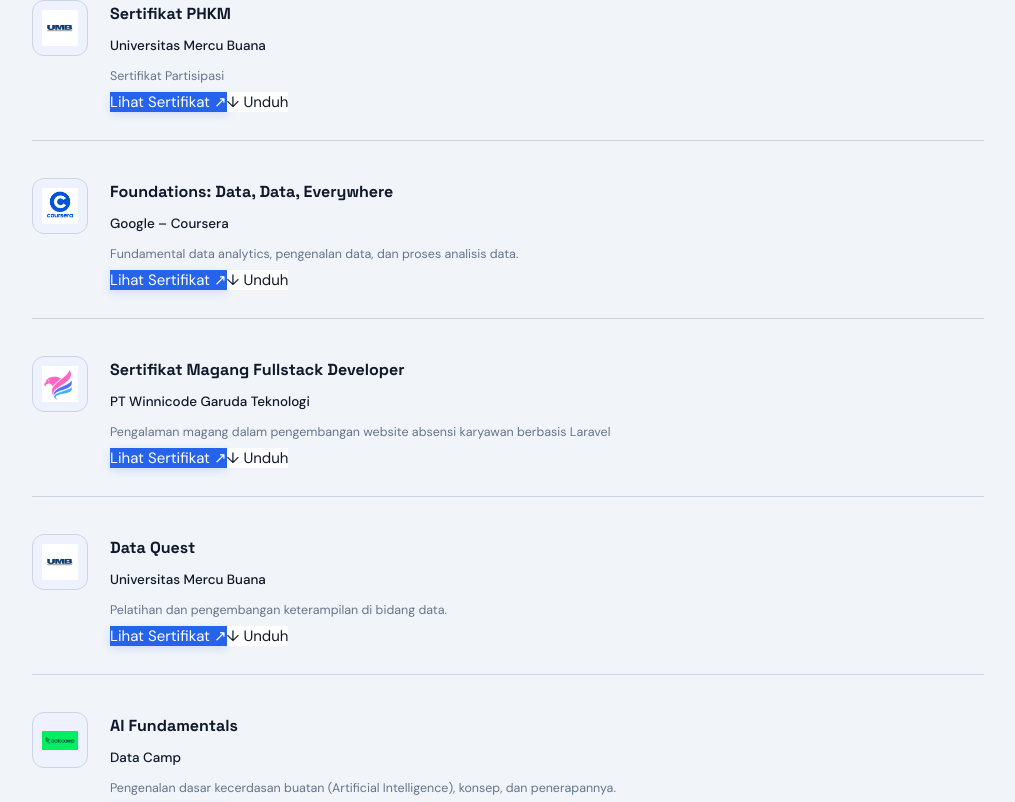
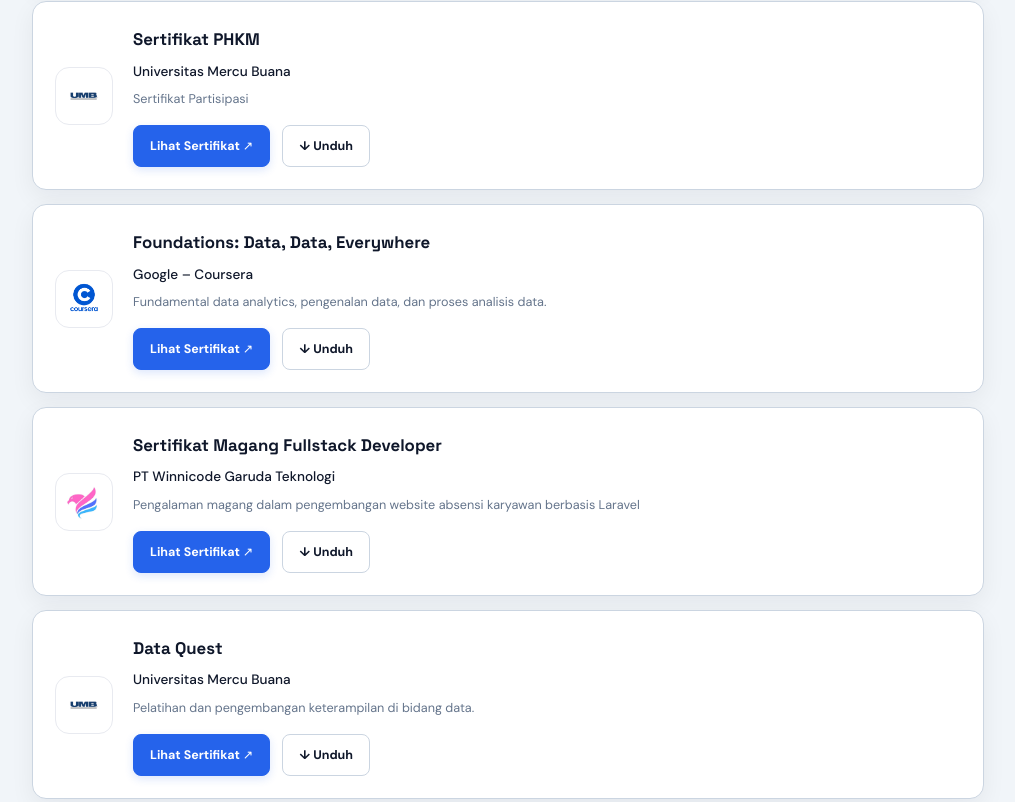
Before and after one commit to Yudhawibisana/yudha-portfolio, a React (Vite) app: page /about in a window 1280 px wide. Shown: the part 4581-5383 px from the top of the page, without its empty margins (132-1147 px from the left). Built offline with nearby package versions, Linux system fonts and the light colour scheme.

Commit message:
style: restore original certificate card styling, button padding and action spacing

```diff
--- a/src/App.css
+++ b/src/App.css
@@ -862,41 +862,48 @@ section[id] {
 .certificate-list {
   display: grid;
   grid-template-columns: 1fr;
-  gap: 13px;
+  gap: 14px;
 }
 
 .certificate-card {
-  display: grid;
-  grid-template-columns: 56px minmax(0, 1fr);
-  gap: 22px;
-  padding: 24px 0;
-  border-bottom: 1px solid var(--line);
-  background: transparent;
-  transition: gap 0.3s ease;
-}
-
-.certificate-card:last-child {
-  border-bottom: none;
+  display: flex;
+  align-items: center;
+  gap: 20px;
+  padding: 22px;
+  border: 1px solid var(--line);
+  border-radius: 14px;
+  background: var(--surface);
+  box-shadow: var(--shadow-sm);
+  transition:
+    transform 0.25s ease,
+    border-color 0.25s ease,
+    box-shadow 0.25s ease;
 }
 
 .certificate-card:hover {
-  gap: 28px;
+  transform: translateY(-3px);
+  border-color: #c4ccf8;
+  box-shadow: var(--shadow-md);
 }
 
 .certificate-icon {
-  width: 56px;
-  height: 56px;
-  min-width: 56px;
-  display: grid;
-  place-items: center;
-  background: var(--accent-soft);
-  border: 1px solid var(--line);
-  border-radius: 12px;
+  width: 58px;
+  height: 58px;
+  min-width: 58px;
+  display: flex;
+  align-items: center;
+  justify-content: center;
+  background: #ffffff;
+  border: 1px solid #e8eaf0;
+  border-radius: 14px;
+  overflow: hidden;
+  flex-shrink: 0;
 }
 
 .certificate-icon img {
-  width: 36px;
-  height: 36px;
+  width: 100%;
+  height: 100%;
+  padding: 9px;
   object-fit: contain;
   display: block;
 }
@@ -909,24 +916,51 @@ section[id] {
 .certificate-content h3 {
   margin: 0 0 5px 0;
   font-family: var(--heading);
-  font-size: 1rem;
-  font-weight: 800;
+  font-size: 1.05rem;
+  font-weight: 700;
   color: var(--ink);
 }
 
 .certificate-content p {
   margin: 0 0 4px 0;
   color: var(--ink);
-  font-size: 0.84rem;
+  font-size: 0.85rem;
   font-weight: 500;
 }
 
 .certificate-content > span {
+  display: block;
   color: var(--muted);
+  font-size: 0.79rem;
+}
+
+.certificate-actions {
+  display: flex;
+  align-items: center;
+  flex-wrap: wrap;
+  gap: 12px;
+  margin-top: 14px;
+}
+
+.certificate-button,
+.certificate-download {
+  display: inline-flex;
+  align-items: center;
+  justify-content: center;
+  padding: 9px 16px;
+  border: 1px solid transparent;
+  border-radius: 8px;
   font-size: 0.78rem;
-}
-
-
+  font-weight: 700;
+  text-decoration: none;
+  cursor: pointer;
+  transition:
+    transform 0.2s ease,
+    border-color 0.2s ease,
+    background 0.2s ease,
+    color 0.2s ease,
+    box-shadow 0.2s ease;
+}
 
 .certificate-button {
   border-color: #2563eb;
@@ -953,6 +987,7 @@ section[id] {
   transform: translateY(-2px);
   border-color: var(--accent);
   color: var(--accent);
+  background: var(--accent-soft);
 }
 
 /* ========================================
```
